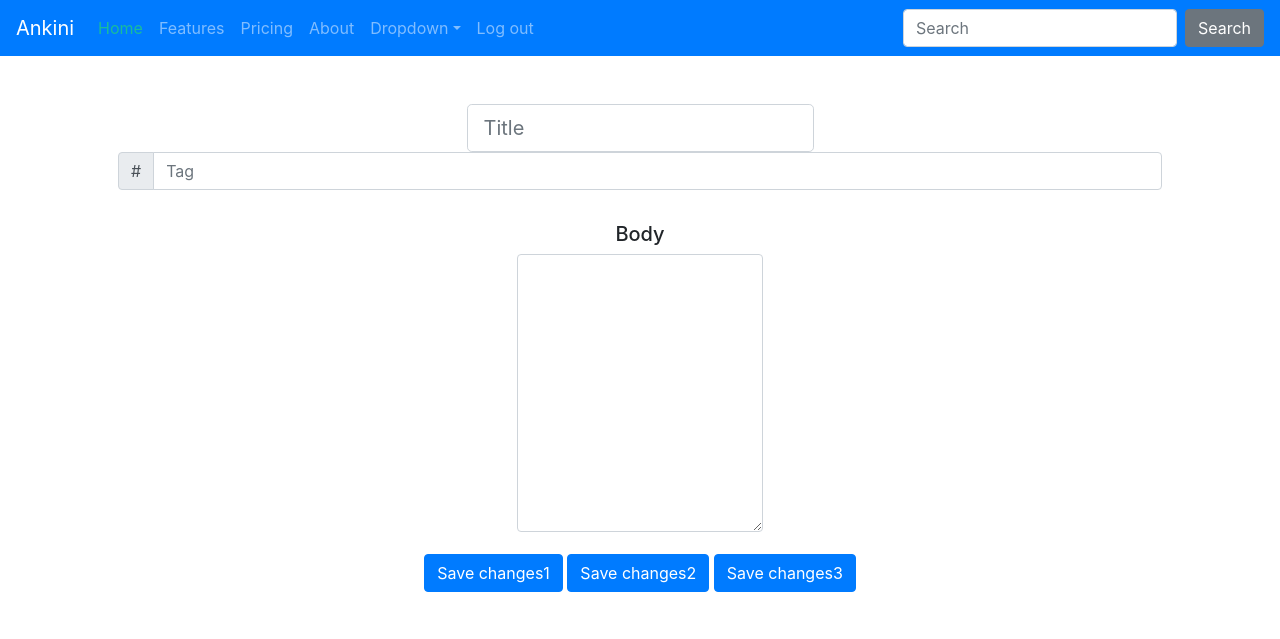
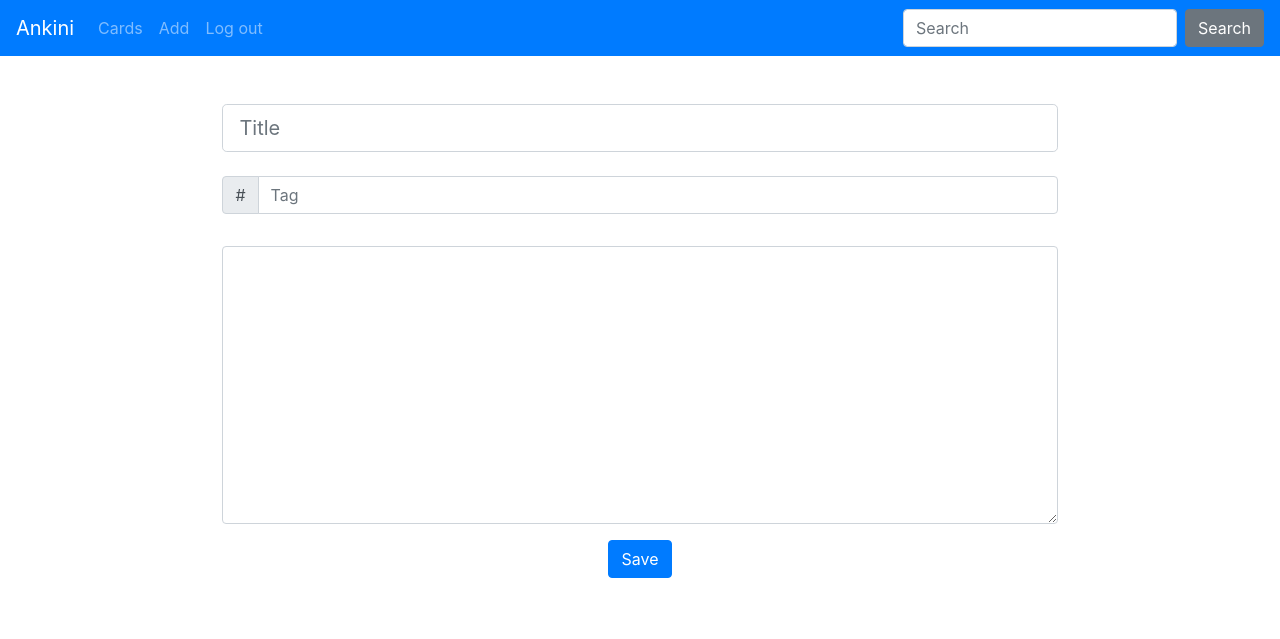
Before and after one commit to abhiyanbeta/ankini-app, a Flask app: page /edit in a window 1280 px wide. Shown: the top 639 px of the page. Run offline with Flask 2, Linux system fonts and the light colour scheme; the visitor is signed in with stand-in values (Sample User, id 1); some libraries are stand-ins or nearby versions.

Commit message:
Update add and edit pages

```diff
--- a/application.py
+++ b/application.py
@@ -3,10 +3,11 @@ import os
 from cs50 import SQL
 from flask import Flask, redirect, render_template, request, session
 from flask_session import Session
+from werkzeug.exceptions import default_exceptions, HTTPException, InternalServerError
 from werkzeug.security import check_password_hash, generate_password_hash
 
 # My own modules
-from helpers import apology
+from helpers import apology, login_required
 
 # Configure application
 app = Flask(__name__)
@@ -36,10 +37,15 @@ def after_request(response):
 TODO
 '''
 
-# Index page
+
+# Home page
 @app.route("/")
+@login_required
 def index():
-	return render_template("index.html")
+	users = db.execute("SELECT * FROM accounts")
+	return render_template("index.html", users=users)
+
+
 
 # Password validation
 def validate(password):
@@ -119,22 +125,27 @@ def logout():
 	session.clear()
 	return redirect("/")
 
-# Testing SQL database
-@app.route("/sqltable")
-def sqltable():
-	# SQL query
-	users = db.execute("SELECT * FROM accounts")
-	# Return template, passing in result of SQL query
-	return render_template("sqltable.html", users=users)
-
 
 # Add new cards
 @app.route("/add")  #Need to do POST method for submitting form
+@login_required
 def add():
 	return render_template("add.html")
 
 
 # Edit new card -- need to prefill it with text from existing card
 @app.route("/edit")  #Need to do POST method for submitting form
+@login_required
 def edit():
 	return render_template("edit.html")
+
+
+# Error handling
+def errorhandler(e):
+    """Handle error"""
+    if not isinstance(e, HTTPException):
+        e = InternalServerError()
+    return apology(e.name, e.code)
+
+for code in default_exceptions:
+    app.errorhandler(code)(errorhandler)
--- a/helpers.py
+++ b/helpers.py
@@ -1,4 +1,5 @@
-from flask import render_template
+from flask import redirect, render_template, session
+from functools import wraps
 
 # Renders message as apology to user
 def apology(message, code=400):
@@ -9,3 +10,13 @@ def apology(message, code=400):
             s = s.replace(old, new)
         return s
     return render_template("apology.html", top=code, bottom=escape(message)), code
+
+
+# Redirects user to login page if not logged in
+def login_required(f):
+    @wraps(f)
+    def decorated_function(*args, **kwargs):
+        if session.get("user_id") is None:
+            return redirect("/login")
+        return f(*args, **kwargs)
+    return decorated_function
--- a/static/styles2.css
+++ b/static/styles2.css
@@ -1,23 +1,10 @@
-main .form-control
-{
-    /* center form controls */
-    display: inline-block;
-
-    /* override Bootstrap's 100% width for form controls */
-    width: auto;
-}
-
-main
-{
-    /* scroll horizontally as needed */
-    overflow-x: auto;
-
-    /* center contents */
-    text-align: center;
-}
-
 main img
 {
     /* constrain images on small screens */
     max-width: 100%;
 }
+
+.center_div{
+    margin: 0 auto;
+    width:80% /* value of your choice which suits your alignment */
+}
--- a/templates/edit.html
+++ b/templates/edit.html
@@ -6,7 +6,9 @@
 
 {% block main %}
 
-<!-- 2 text fields of different sizes -->
+
+<form action="/login" method="post" style="max-width: 100rem; text-align: center" class="center_div">
+  <!-- Title text field -->
   <input class="form-control form-control-lg" type="text" placeholder="Title">
   <br>
 
@@ -21,18 +23,12 @@
      </div>
    </div>
   <br>
-
-<h5>Body</h5>
     <!-- large text field -->
      <div class="form-group">
       <textarea class="form-control" id="exampleFormControlTextarea1" rows="11"></textarea>
     </div>
-
-<!-- Different type of save buttons -->
-<a class="btn btn-primary" href="#" role="button">Save changes1</a>
-<button class="btn btn-primary" type="submit">Save changes2</button>
-<input class="btn btn-primary" type="submit" value="Save changes3">
-
+    <button class="btn btn-primary" type="submit">Save</button>
+</form>
 
 
 {% endblock %}
--- a/templates/layout.html
+++ b/templates/layout.html
@@ -40,45 +40,20 @@
         <!-- TODO -->
         {% if session.user_id %}
           <ul class="navbar-nav mr-auto">
-            <li class="nav-item active"><a class="nav-link" href="#">Home <span class="sr-only">(current)</span></a></li>
-            <li class="nav-item"><a class="nav-link" href="#">Features</a></li>
-            <li class="nav-item"><a class="nav-link" href="#">Pricing</a></li>
-            <li class="nav-item"><a class="nav-link" href="#">About</a></li>
-
-            <!-- Dropdown nav item -->
-            <li class="nav-item dropdown">
-              <a class="nav-link dropdown-toggle" data-toggle="dropdown" href="#" role="button" aria-haspopup="true" aria-expanded="false">Dropdown</a>
-              <div class="dropdown-menu">
-                <a class="dropdown-item" href="#">Action</a>
-                <a class="dropdown-item" href="#">Another action</a>
-                <a class="dropdown-item" href="#">Something else here</a>
-                <div class="dropdown-divider"></div>
-                <a class="dropdown-item" href="#">Separated link</a>
-              </div>
-            </li>
-
-            <!-- Log out nav item -->
+            <li class="nav-item"><a class="nav-link" href="/">Cards</a></li>
+            <li class="nav-item"><a class="nav-link" href="/add">Add</a></li>
             <li class="nav-item"><a class="nav-link" href="/logout">Log out</a></li>
-
           </ul>
 
         <!-- Display following navigation items if user NOT logged in -->
-        <!-- TODO set correct links -->
         {% else %}
           <ul class="navbar-nav mr-auto">
-
-            <li class="nav-item">
-              <a class="nav-link" href="/signup">Sign up</a>
-            </li>
-
-            <li class="nav-item">
-              <a class="nav-link" href="/login">Log in</a>
-            </li>
-
+            <li class="nav-item"><a class="nav-link" href="/signup">Sign up</a></li>
+            <li class="nav-item"><a class="nav-link" href="/login">Log in</a></li>
           </ul>
         {% endif %}
 
-
+        <!-- TODO: make search functionable -->
         <form class="form-inline my-2 my-lg-0">
           <input class="form-control mr-sm-2" type="text" placeholder="Search">
           <button class="btn btn-secondary my-2 my-sm-0" type="submit">Search</button>
--- a/templates/login.html
+++ b/templates/login.html
@@ -5,7 +5,7 @@
 {% endblock %}
 
 {% block main %}
-    <form action="/login" method="post">
+    <form action="/login" method="post" style="max-width: 15rem; text-align: center" class="center_div">
         <div class="form-group">
             <input autocomplete="off" autofocus class="form-control" name="email" placeholder="Email" type="email">
         </div>
```
Also changed, not shown: templates/add.html (+4 -10 lines), templates/index.html (+16 -2 lines), templates/sqltable.html (deleted, +0 -60 lines), 2 other files. Lines whose indentation alone changed are shown as unchanged.
